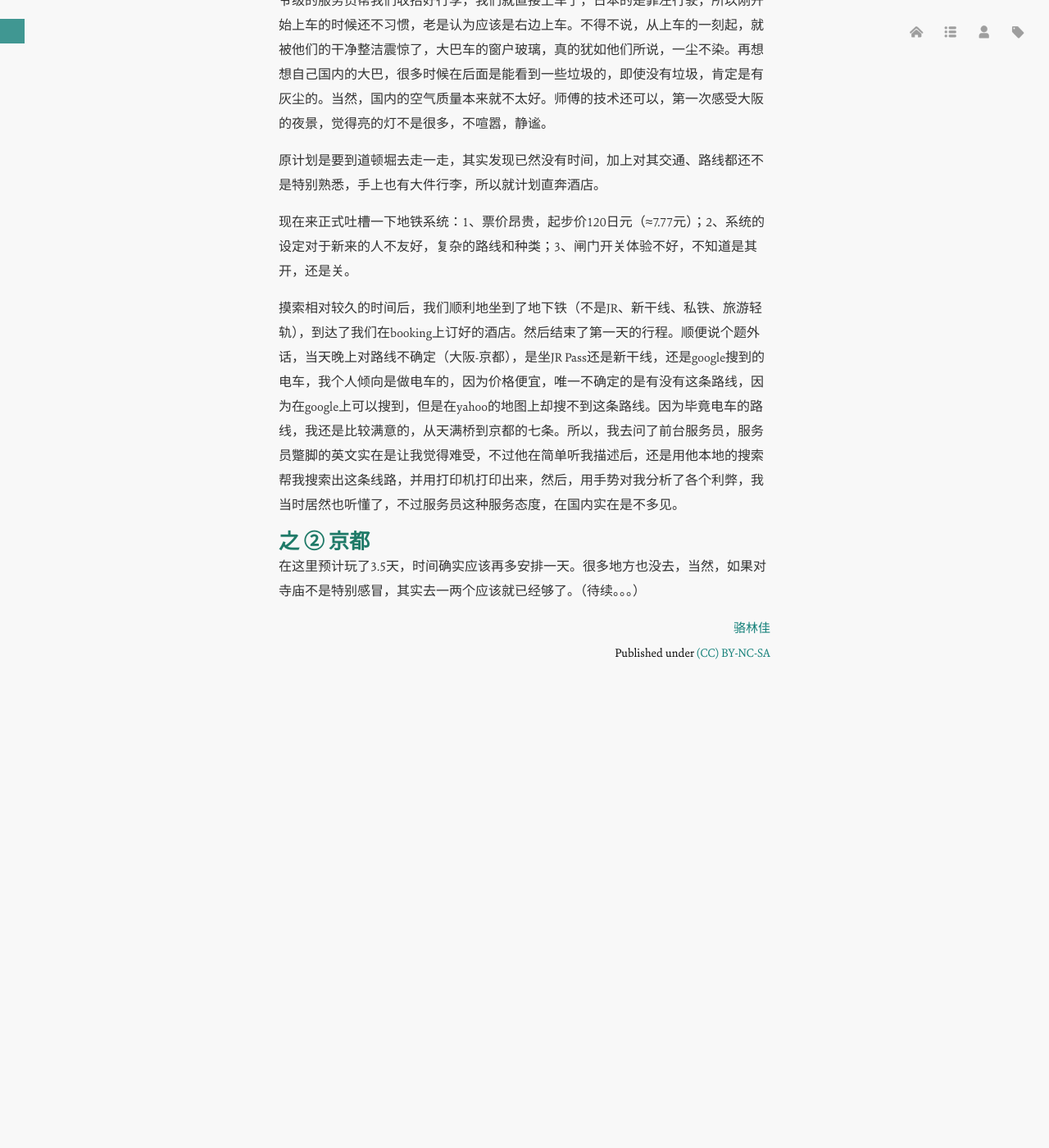
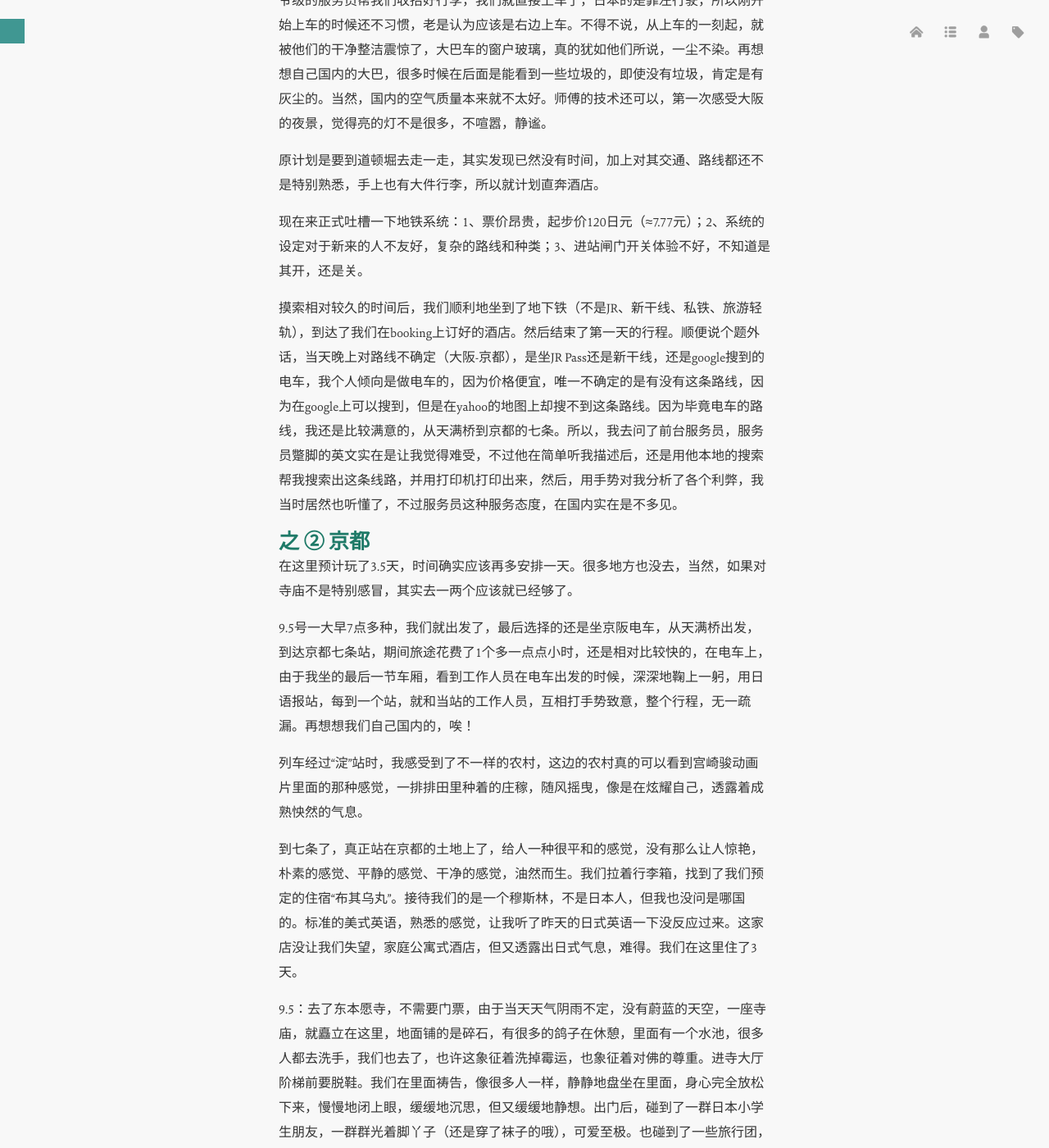
Before and after one commit to luolinjia/cn, a Jekyll site: the page built from _posts/2016-09-15-Kansi-Japan.md, in a window 1280 px wide and 1400 px high, scrolled down 1783 px. Shown: the whole window at 82% size. Built offline with Jekyll 4.4.1, drawn with Linux system fonts in a browser that asks for light colours; comment, search, counter and statistics services are not loaded; before the commit the page ends 2674 px from its top, so only the background shows below that; some of the changed text lies outside the part shown.

Commit message:
Update some words.

```diff
--- a/_posts/2016-09-15-Kansi-Japan.md
+++ b/_posts/2016-09-15-Kansi-Japan.md
@@ -53,10 +53,24 @@
 
 原计划是要到道顿堀去走一走，其实发现已然没有时间，加上对其交通、路线都还不是特别熟悉，手上也有大件行李，所以就计划直奔酒店。
 
-现在来正式吐槽一下地铁系统：1、票价昂贵，起步价120日元（≈7.77元）；2、系统的设定对于新来的人不友好，复杂的路线和种类；3、闸门开关体验不好，不知道是其开，还是关。
+现在来正式吐槽一下地铁系统：1、票价昂贵，起步价120日元（≈7.77元）；2、系统的设定对于新来的人不友好，复杂的路线和种类；3、进站闸门开关体验不好，不知道是其开，还是关。
 
 摸索相对较久的时间后，我们顺利地坐到了地下铁（不是JR、新干线、私铁、旅游轻轨），到达了我们在booking上订好的酒店。然后结束了第一天的行程。顺便说个题外话，当天晚上对路线不确定（大阪-京都），是坐JR Pass还是新干线，还是google搜到的电车，我个人倾向是做电车的，因为价格便宜，唯一不确定的是有没有这条路线，因为在google上可以搜到，但是在yahoo的地图上却搜不到这条路线。因为毕竟电车的路线，我还是比较满意的，从天满桥到京都的七条。所以，我去问了前台服务员，服务员蹩脚的英文实在是让我觉得难受，不过他在简单听我描述后，还是用他本地的搜索帮我搜索出这条线路，并用打印机打印出来，然后，用手势对我分析了各个利弊，我当时居然也听懂了，不过服务员这种服务态度，在国内实在是不多见。
 
 ### 之 ② 京都
 
-在这里预计玩了3.5天，时间确实应该再多安排一天。很多地方也没去，当然，如果对寺庙不是特别感冒，其实去一两个应该就已经够了。（待续。。。）
+在这里预计玩了3.5天，时间确实应该再多安排一天。很多地方也没去，当然，如果对寺庙不是特别感冒，其实去一两个应该就已经够了。
+
+9.5号一大早7点多种，我们就出发了，最后选择的还是坐京阪电车，从天满桥出发，到达京都七条站，期间旅途花费了1个多一点点小时，还是相对比较快的，在电车上，由于我坐的最后一节车厢，看到工作人员在电车出发的时候，深深地鞠上一躬，用日语报站，每到一个站，就和当站的工作人员，互相打手势致意，整个行程，无一疏漏。再想想我们自己国内的，唉！
+
+列车经过“淀”站时，我感受到了不一样的农村，这边的农村真的可以看到宫崎骏动画片里面的那种感觉，一排排田里种着的庄稼，随风摇曳，像是在炫耀自己，透露着成熟怏然的气息。
+
+到七条了，真正站在京都的土地上了，给人一种很平和的感觉，没有那么让人惊艳，朴素的感觉、平静的感觉、干净的感觉，油然而生。我们拉着行李箱，找到了我们预定的住宿“布其乌丸”。接待我们的是一个穆斯林，不是日本人，但我也没问是哪国的。标准的美式英语，熟悉的感觉，让我听了昨天的日式英语一下没反应过来。这家店没让我们失望，家庭公寓式酒店，但又透露出日式气息，难得。我们在这里住了3天。
+
+9.5：去了东本愿寺，不需要门票，由于当天天气阴雨不定，没有蔚蓝的天空，一座寺庙，就矗立在这里，地面铺的是碎石，有很多的鸽子在休憩，里面有一个水池，很多人都去洗手，我们也去了，也许这象征着洗掉霉运，也象征着对佛的尊重。进寺大厅阶梯前要脱鞋。我们在里面祷告，像很多人一样，静静地盘坐在里面，身心完全放松下来，慢慢地闭上眼，缓缓地沉思，但又缓缓地静想。出门后，碰到了一群日本小学生朋友，一群群光着脚丫子（还是穿了袜子的哦），可爱至极。也碰到了一些旅行团，英语的，中文的，都有。但是让我有感触的，还是去负一楼的路途中，两位正在打扫的阿姨，我们经过了那条路，然后，她们就停止了打扫，然后给我们微微鞠躬，待我们完全经过过，她们又开始了她们的打扫。整个过程不做作，很自然。我内心的一块地方深深感觉温暖，同时也震惊。在这里，我们也了解到了日本的印章文化，各种章，拿着自己的小本本，到处找章，像集邮一样有趣，感觉自己活生生地来过这个地方，以后也不会忘记。
+
+9.5中午去了一个吃饭的小店，现在都还记得，价格太厚道了，500日元，能吃那么好（因为跟后面的对比，无比怀念）。下午去了西本愿寺。然后再就是去了二条城（古代日本官员的官邸）。然后再晚一点，就到了鸭川以及旁边的浓浓的日式吃饭一条街。这条街就是“先斗町”，老婆大人尤其喜欢的一条街。
+
+9.6 出发去岚山风景区了，坐了小火车（但因为不是樱花季，也不是枫叶季，感觉效果一般），看了竹林。下午坐巴士去了京都御所，盖章。晚上又去了先斗町，还吃了一兰拉面，被很多人吹神了的拉面品牌，但根据我一个重庆人的味觉，一兰拉面还是让我有点失望的。面汤确实很浓稠，很入味，喝起来口感也不错，可能江浙人士应该比较喜好。
+
+9.7 清水寺，和服，怀石料理，倾盆大雨（待续。。。）
```
